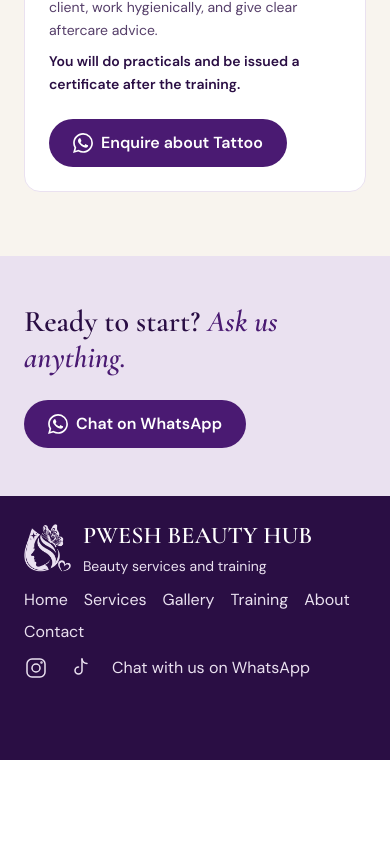
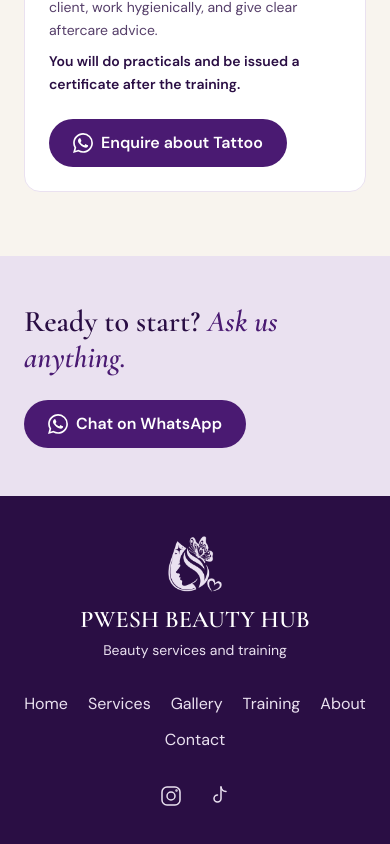
Before and after one commit to Damilola-Dev1/pwesh-beauty-hub, a React (Vite) app: page /training in a window 390 px wide. Shown: the part 2634-3478 px from the top of the page. Before the commit the page ends 3394 px from the top, so only its background shows below. Built offline with nearby package versions, Linux system fonts and the light colour scheme.

Commit message:
Footer: remove WhatsApp link and centre layout on mobile

```diff
--- a/src/components/Footer.tsx
+++ b/src/components/Footer.tsx
@@ -1,22 +1,18 @@
 import { Link } from 'react-router-dom'
-import { WHATSAPP_NUMBER } from '../config/whatsapp'
-import { GENERAL_MESSAGE } from '../config/messages'
 import { INSTAGRAM_URL, TIKTOK_URL } from '../config/social'
 import logoLight from '../assets/logo-light.png'
 
-const whatsappUrl = 'https://wa.me/' + WHATSAPP_NUMBER + '?text=' + encodeURIComponent(GENERAL_MESSAGE)
-
 function Footer() {
 return (
-<footer className="flex flex-col gap-3 p-6 pb-20 bg-pwesh-night text-pwesh-lilac md:flex-row md:items-center md:justify-between md:pb-6">
-<div className="flex items-center gap-3">
-<img src={logoLight} alt="" className="h-12 w-auto" />
+<footer className="flex flex-col items-center gap-8 bg-pwesh-night px-6 pb-24 pt-10 text-center text-pwesh-lilac md:flex-row md:justify-between md:gap-3 md:p-6 md:text-left">
+<div className="flex flex-col items-center gap-3 md:flex-row">
+<img src={logoLight} alt="" className="h-14 w-auto md:h-12" />
 <div>
 <span className="block font-display text-2xl font-semibold text-white">PWESH BEAUTY HUB</span>
 <p className="mt-1 text-sm">Beauty services and training</p>
 </div>
 </div>
-<nav className="flex flex-wrap gap-x-4 gap-y-2">
+<nav className="flex flex-wrap justify-center gap-x-5 gap-y-3 md:justify-start md:gap-x-4 md:gap-y-2">
 <Link to="/" className="transition-colors hover:text-white">Home</Link>
 <Link to="/services" className="transition-colors hover:text-white">Services</Link>
 <Link to="/gallery" className="transition-colors hover:text-white">Gallery</Link>
@@ -24,15 +20,12 @@
 <Link to="/about" className="transition-colors hover:text-white">About</Link>
 <Link to="/contact" className="transition-colors hover:text-white">Contact</Link>
 </nav>
-<div className="flex flex-wrap items-center gap-5">
+<div className="flex items-center justify-center gap-6 md:gap-5">
 <a href={INSTAGRAM_URL} target="_blank" rel="noopener noreferrer" aria-label="PWESH BEAUTY HUB on Instagram" className="transition-colors hover:text-white">
 <svg viewBox="0 0 24 24" className="h-6 w-6" fill="none" stroke="currentColor" strokeWidth="1.5" strokeLinecap="round" strokeLinejoin="round" aria-hidden="true"><rect x="3" y="3" width="18" height="18" rx="5" /><circle cx="12" cy="12" r="4" /><circle cx="17.5" cy="6.5" r="0.5" /></svg>
 </a>
 <a href={TIKTOK_URL} target="_blank" rel="noopener noreferrer" aria-label="PWESH BEAUTY HUB on TikTok" className="transition-colors hover:text-white">
 <svg viewBox="0 0 24 24" className="h-6 w-6" fill="none" stroke="currentColor" strokeWidth="1.5" strokeLinecap="round" strokeLinejoin="round" aria-hidden="true"><path d="M14 3v11.5a3.5 3.5 0 1 1-3.5-3.5" /><path d="M14 3c.4 2.6 2.2 4.3 5 4.5" /></svg>
-</a>
-<a href={whatsappUrl} target="_blank" rel="noreferrer" className="transition-colors hover:text-white" >
-Chat with us on WhatsApp
 </a>
 </div>
 </footer>
```
